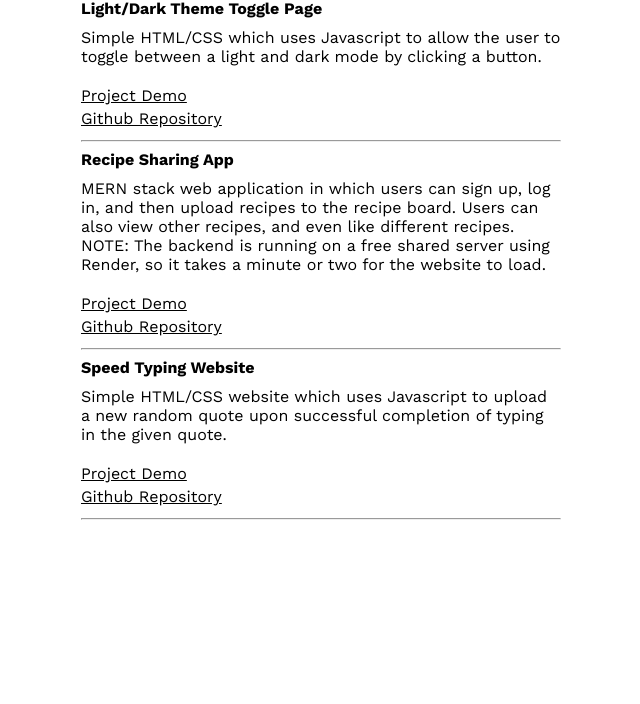
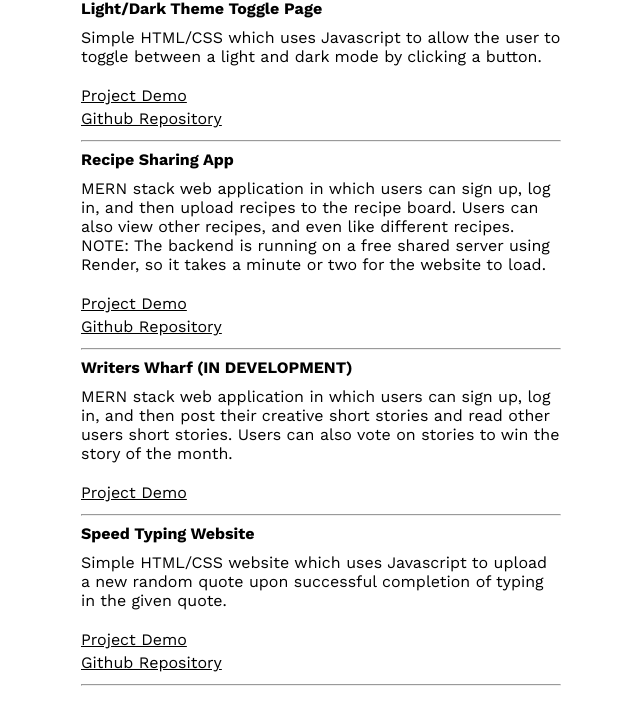
Before and after one commit to Buttersix/portfolio-site, a plain HTML site: page index.html in a window 1280 px wide. Shown: the part 468-1172 px from the top of the page, without its empty margins (319-959 px from the left). Before the commit the page ends 1006 px from the top, so only its background shows below. Drawn offline with nearby package versions, Linux system fonts and the light colour scheme; a script that the page names is missing.

Commit message:
Added writers wharf

```diff
--- a/index.html
+++ b/index.html
@@ -47,6 +47,12 @@
     </div>
     <hr />
     <div class="project">
+      <div class="project-header">Writers Wharf (IN DEVELOPMENT)</div>
+      <div class="project-description">MERN stack web application in which users can sign up, log in, and then post their creative short stories and read other users short stories. Users can also vote on stories to win the story of the month.</div>
+      <a href="https://www.writerswharf.com/" target="_blank">Project Demo</a>
+    </div>
+    <hr />
+    <div class="project">
       <div class="project-header">Speed Typing Website</div>
       <div class="project-description">Simple HTML/CSS website which uses Javascript to upload a new random quote upon successful completion of typing in the given quote.</div>
       <a href="https://speed-typing-1cgt.onrender.com/" target="_blank">Project Demo</a>
```
